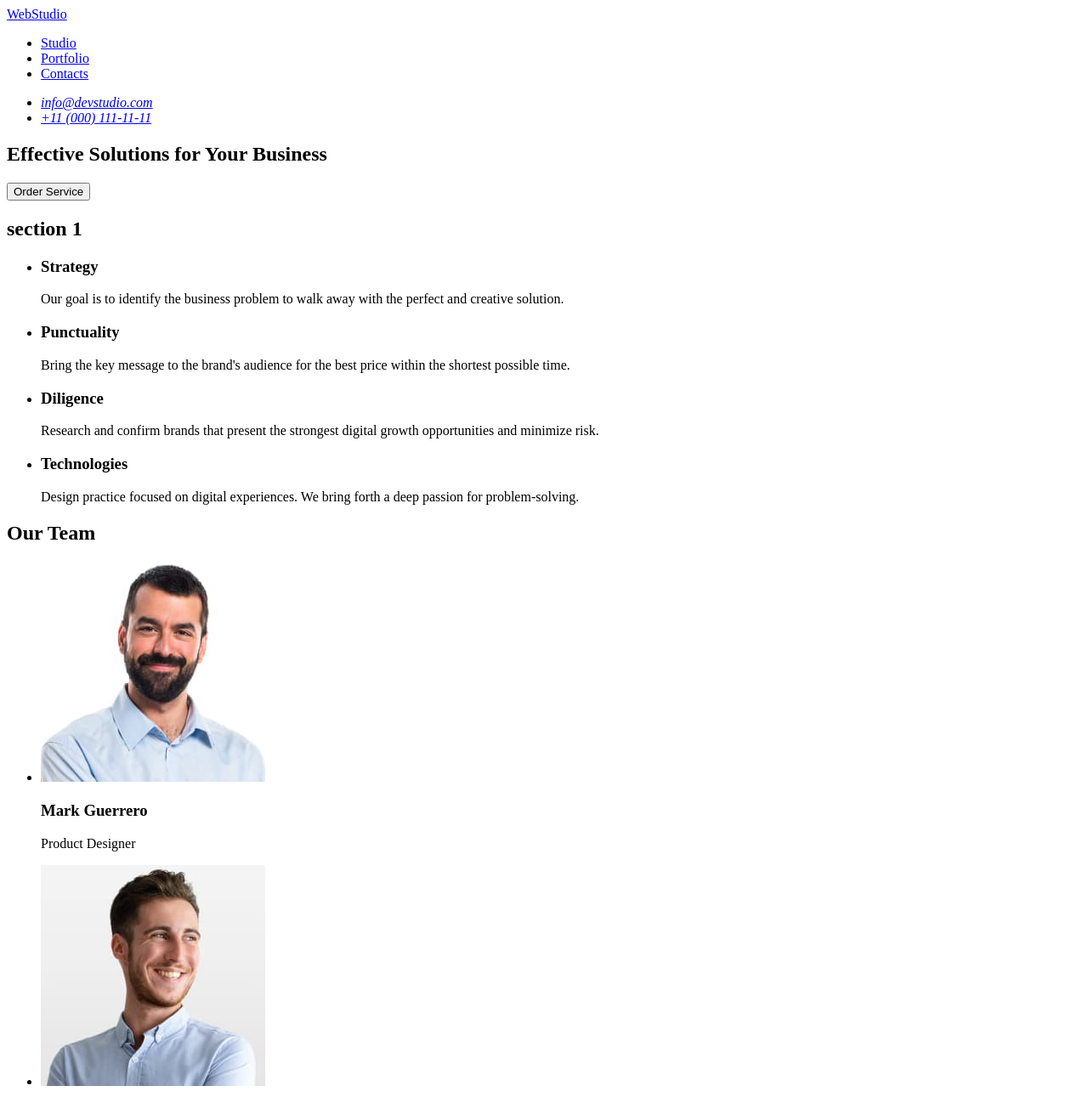
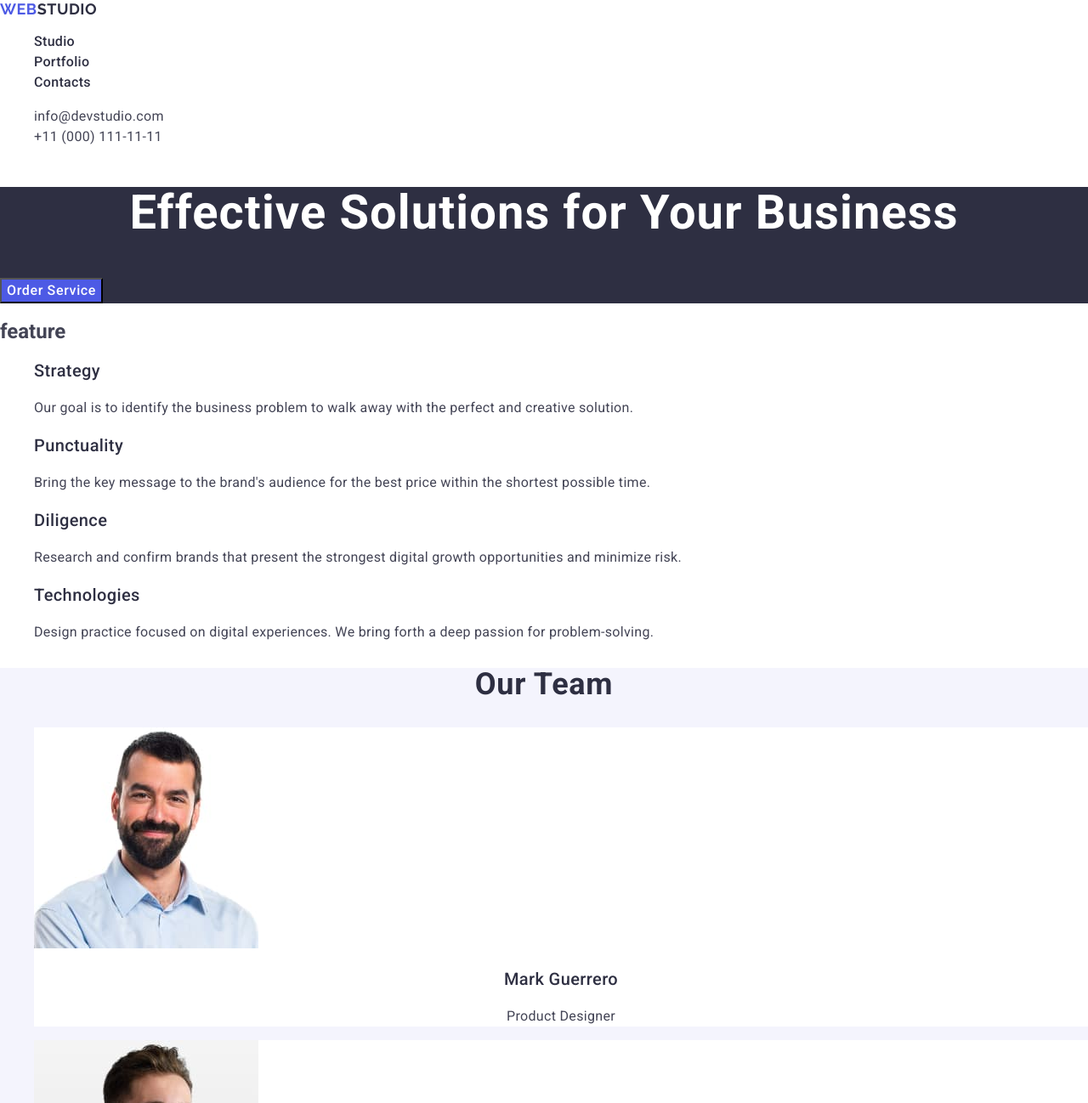
Before and after one commit to Vitalina90/goit-markup-hw-02, a plain HTML site: page index.html in a window 1280 px wide. Shown: the top 1298 px of the page at 85% size. Drawn offline with nearby package versions, Linux system fonts and the light colour scheme.

Commit message:
add modified file

```diff
--- a/css/styles.css
+++ b/css/styles.css
@@ -0,0 +1,175 @@
+body {
+    font-family: "Roboto",
+        sans-serif;
+    color: #434455;
+    background-color: #fff;
+}
+
+ul,
+ol {
+    list-style-type: none;
+}
+
+a {
+    text-decoration: none;
+}
+
+.logo {
+    font-family: "Raleway", sans-serif;
+    font-weight: 700;
+    font-size: 18px;
+    line-height: 1.17;
+    letter-spacing: 0.03em;
+    text-transform: uppercase;
+    color: #4d5ae5;
+}
+
+.header-logo .logo-part {
+    color: #2e2f42;
+}
+
+.footer-logo .logo-part {
+    color: #f4f4fd;
+}
+
+.nav-link {
+    font-weight: 500;
+    font-size: 16px;
+    line-height: 1.5;
+    letter-spacing: 0.02em;
+    color: #2e2f42;
+}
+
+.addr {
+    font-style: normal;
+}
+
+.addr-link {
+    font-size: 16px;
+    line-height: 1.5;
+    letter-spacing: 0.02em;
+    color: #434455;
+}
+
+.nav-link:hover,
+.nav-link:focus,
+.addr-link:hover,
+.addr-link:focus {
+    color: #404bbf;
+}
+
+.hero-title {
+    font-weight: 700;
+    font-size: 56px;
+    line-height: 1.08;
+    letter-spacing: 0.02em;
+    text-align: center;
+    color: #fff;
+}
+
+.hero {
+    background-color: #2e2f42;
+}
+
+.hero-btn {
+    font-family: inherit;
+    font-weight: 500;
+    font-size: 16px;
+    line-height: 1.5;
+    letter-spacing: 0.04em;
+    color: #fff;
+    background-color: #4d5ae5;
+    cursor: pointer;
+}
+
+.hero-btn:hover,
+.hero-btn:focus {
+    background-color: #404bbf;
+}
+
+.feature-title {
+    font-weight: 500;
+    font-size: 20px;
+    line-height: 1.2;
+    letter-spacing: 0.02em;
+    color: #2e2f42;
+}
+
+.feature-text {
+    font-size: 16px;
+    line-height: 1.5;
+    letter-spacing: 0.02em;
+}
+
+.team-section {
+    background-color: #f4f4fd;
+}
+
+.team-title {
+    font-weight: 700;
+    font-size: 36px;
+    line-height: 1.11;
+    letter-spacing: 0.02em;
+    text-align: center;
+    color: #2e2f42;
+}
+
+.team-item {
+    background-color: #fff;
+}
+
+.team-title-name {
+    font-weight: 500;
+    font-size: 20px;
+    line-height: 1.2;
+    letter-spacing: 0.02em;
+    text-align: center;
+    color: #2e2f42;
+}
+
+.team-text {
+    font-size: 16px;
+    line-height: 1.5;
+    letter-spacing: 0.02em;
+    text-align: center;
+    color: #434455;
+}
+
+.portfolio-title-sybject {
+    font-weight: 700;
+    font-size: 36px;
+    line-height: 1.11;
+    letter-spacing: 0.02em;
+    text-align: center;
+    color: #2e2f42;
+}
+
+.portfolio-item {
+    background: #fff;
+}
+
+.portfolio-title {
+    font-weight: 500;
+    font-size: 20px;
+    line-height: 1.2;
+    letter-spacing: 0.02em;
+    color: #2e2f42;
+}
+
+.portfolio-text {
+    font-size: 16px;
+    line-height: 1.5;
+    letter-spacing: 0.02em;
+    color: #434455;
+}
+
+.page-footer {
+    background-color: #2e2f42;
+}
+
+.footer-text {
+    font-size: 16px;
+    line-height: 1.5;
+    letter-spacing: 0.02em;
+    color: #f4f4fd;
+}
--- a/index.html
+++ b/index.html
@@ -1,108 +1,155 @@
 <!DOCTYPE html>
 <html lang="en">
 
-<head>
+<head class="page-header">
     <meta charset="UTF-8">
     <meta name="viewport" content="width=device-width, initial-scale=1.0">
     <title>Web Studio</title>
+    <link rel="stylesheet" href="https://cdnjs.cloudflare.com/ajax/libs/modern-normalize/3.0.1/modern-normalize.min.css"
+        integrity="sha512-q6WgHqiHlKyOqslT/lgBgodhd03Wp4BEqKeW6nNtlOY4quzyG3VoQKFrieaCeSnuVseNKRGpGeDU3qPmabCANg=="
+        crossorigin="anonymous" referrerpolicy="no-referrer" />
+    <link rel="preconnect" href="https://fonts.googleapis.com">
+    <link rel="preconnect" href="https://fonts.gstatic.com" crossorigin>
+    <link href="https://fonts.googleapis.com/css2?family=Raleway:wght@700&family=Roboto:wght@400;500;700&display=swap"
+        rel="stylesheet">
     <link rel="stylesheet" href="./css/styles.css">
 </head>
 
 <body>
     <!-- =======header======= -->
     <header>
-        <nav>
-            <a href="./index.html">WebStudio</a>
-            <ul>
-                <li><a href="#">Studio</a></li>
-                <li><a href="#">Portfolio</a></li>
-                <li><a href="#">Contacts</a></li>
+        <nav class="header-nav">
+            <a class="logo header-logo" href="./index.html">Web<span class="logo-part">Studio</span></a>
+            <ul class="nav-list">
+                <li class="nav-item"><a class="nav-link" href="./index.html">Studio</a></li>
+                <li class="nav-item"><a class="nav-link" href="">Portfolio</a></li>
+                <li class="nav-item"><a class="nav-link" href="">Contacts</a></li>
             </ul>
         </nav>
-        <address>
-            <ul>
-                <li><a href="mailto:info@devstudio.com">info@devstudio.com</a></li>
-                <li><a href="tel:+110001111111">+11 (000) 111-11-11</a></li>
+        <address class="addr">
+            <ul class="addr-list">
+                <li class="addr-item"><a class="addr-link" href="mailto:info@devstudio.com">info@devstudio.com</a></li>
+                <li class="addr-item"><a class="addr-link" href="tel:+110001111111">+11 (000) 111-11-11</a></li>
             </ul>
         </address>
     </header>
 
     <main>
         <!-- ========hero======= -->
-        <section>
-            <h1>Effective Solutions
+        <section class="hero">
+            <h1 class="hero-title">Effective Solutions
                 for Your Business</h1>
-            <button type="button">
+            <button class="hero-btn" type="button">
                 Order Service
             </button>
         </section>
         <!-- =====section feature===== -->
-        <section>
-            <h2>section 1</h2>
-            <ul>
-                <li>
-                    <h3>Strategy</h3>
-                    <p>Our goal is to identify the business
+        <section class="feature-section">
+            <h2>feature</h2>
+            <ul class="feature-list">
+                <li class="feature-item">
+                    <h3 class="feature-title">Strategy</h3>
+                    <p class="feature-text">Our goal is to identify the business
                         problem to walk away with the perfect and creative solution.</p>
                 </li>
-                <li>
-                    <h3>Punctuality</h3>
-                    <p>Bring the key message to the brand's audience for the best price within the shortest possible
+                <li class="feature-item">
+                    <h3 class="feature-title">Punctuality</h3>
+                    <p class="feature-text">Bring the key message to the brand's audience for the best price within the
+                        shortest possible
                         time.</p>
                 </li>
-                <li>
-                    <h3>Diligence</h3>
-                    <p>Research and confirm brands that present the strongest digital growth opportunities and minimize
+                <li class="feature-item">
+                    <h3 class="feature-title">Diligence</h3>
+                    <p class="feature-text">Research and confirm brands that present the strongest digital growth
+                        opportunities and minimize
                         risk.</p>
                 </li>
-                <li>
-                    <h3>Technologies</h3>
-                    <p>Design practice focused on digital experiences. We bring forth a deep passion for
+                <li class="feature-item">
+                    <h3 class="feature-title">Technologies</h3>
+                    <p class="feature-text">Design practice focused on digital experiences. We bring forth a deep
+                        passion for
                         problem-solving.</p>
                 </li>
             </ul>
         </section>
         <!-- =====section Team card===== -->
-        <section>
-            <h2>Our Team</h2>
-            <ul>
-                <li>
+        <section class="team-section">
+            <h2 class="team-title">Our Team</h2>
+            <ul class="team-list">
+                <li class="team-item">
                     <img src="./images-hw-hnml-css/mark_guerrero.jpg" alt="foto Product Designer" width="264"
                         height="260">
-                    <h3>Mark Guerrero</h3>
-                    <p>Product Designer</p>
+                    <h3 class="team-title-name">Mark Guerrero</h3>
+                    <p class="team-text">Product Designer</p>
 
 
                 </li>
-                <li>
+                <li class="team-item">
                     <img src="./images-hw-hnml-css/tom_ford.jpg" alt="foto Frontend Developer" width="264" height="260">
-                    <h3>Tom Ford</h3>
-                    <p>Frontend Developer</p>
+                    <h3 class="team-title-name">Tom Ford</h3>
+                    <p class="team-text">Frontend Developer</p>
 
 
                 </li>
-                <li>
+                <li class="team-item">
                     <img src="./images-hw-hnml-css/camila_garcia.jpg" alt="foto Marketing" width="264" height="260">
-                    <h3>Camila Garcia</h3>
-                    <p>Marketing</p>
+                    <h3 class="team-title-name">Camila Garcia</h3>
+                    <p class="team-text">Marketing</p>
 
 
                 </li>
 
-                <li>
+                <li class="team-item">
                     <img src="./images-hw-hnml-css/daniel_wilson.jpg" alt="foto UI Designer" width="264" height="260">
-                    <h3>Daniel Wilson</h3>
-                    <p>UI Designer</p>
+                    <h3 class="team-title-name">Daniel Wilson</h3>
+                    <p class="team-text">UI Designer</p>
 
                 </li>
             </ul>
 
         </section>
     </main>
+    <!-- section Portfolio -->
+    <section class="portfolio-section">
+        <h2 class="portfolio-title-sybject">Our Portfolio</h2>
+        <ul class="portfolio-list">
+            <li class="portfolio-item">
+                <img src="./images-hw-hnml-css/banking_app.jpg" alt="Banking App" width="360" height="300">
+                <h3 class="portfolio-title">Banking App</h3>
+                <p class="portfolio-text">App</p>
+            </li>
+            <li class="portfolio-item">
+                <img src="./images-hw-hnml-css/cashless_payment.jpg" alt="Cashless Payment" width="360" height="300">
+                <h3 class="portfolio-title">Cashless Payment</h3>
+                <p class="portfolio-text">Marketing</p>
+            </li>
+            <li class="portfolio-item">
+                <img src="./images-hw-hnml-css/meditation_app.jpg" alt="Meditation App" width="360" height="300">
+                <h3 class="portfolio-title">Meditation App</h3>
+                <p class="portfolio-text">App</p>
+            </li>
+            <li class="portfolio-item">
+                <img src="./images-hw-hnml-css/taxi_service.jpg" alt="" width="360" height="300">
+                <h3 class="portfolio-title">Taxi Service</h3>
+                <p class="portfolio-text">Marketing</p>
+            </li>
+            <li class="portfolio-item">
+                <img src="./images-hw-hnml-css/screen_illustrations.jpg" alt="" width="360" height="300">
+                <h3 class="portfolio-title">Screen Illustrations</h3>
+                <p class="portfolio-text">Design</p>
+            </li>
+            <li class="portfolio-item">
+                <img src="./images-hw-hnml-css/online_courses.jpg" alt="" width="360" height="300">
+                <h3 class="portfolio-title">Online Courses</h3>
+                <p class="portfolio-text">Marketing</p>
+            </li>
+        </ul>
+    </section>
     <!-- =====Footer===== -->
-    <footer>
-        <a href="./index.html">WebStudio</a>
-        <p>Increase the flow of customers and sales for your business with digital marketing & growth solutions.</p>
+    <footer class="page-footer">
+        <a class="logo footer-logo" href="./index.html">Web<span class="logo-part">Studio</span></a>
+        <p class="footer-text">Increase the flow of customers and sales for your business with digital marketing &
+            growth solutions.</p>
 
     </footer>
 </body>
```
Also changed, not shown: images-hw-hnml-css/banking_app.jpg (added), images-hw-hnml-css/cashless_payment.jpg (added), images-hw-hnml-css/meditation_app.jpg (added), images-hw-hnml-css/online_courses.jpg (added), images-hw-hnml-css/screen_illustrations.jpg (added), images-hw-hnml-css/taxi_service.jpg (added).
